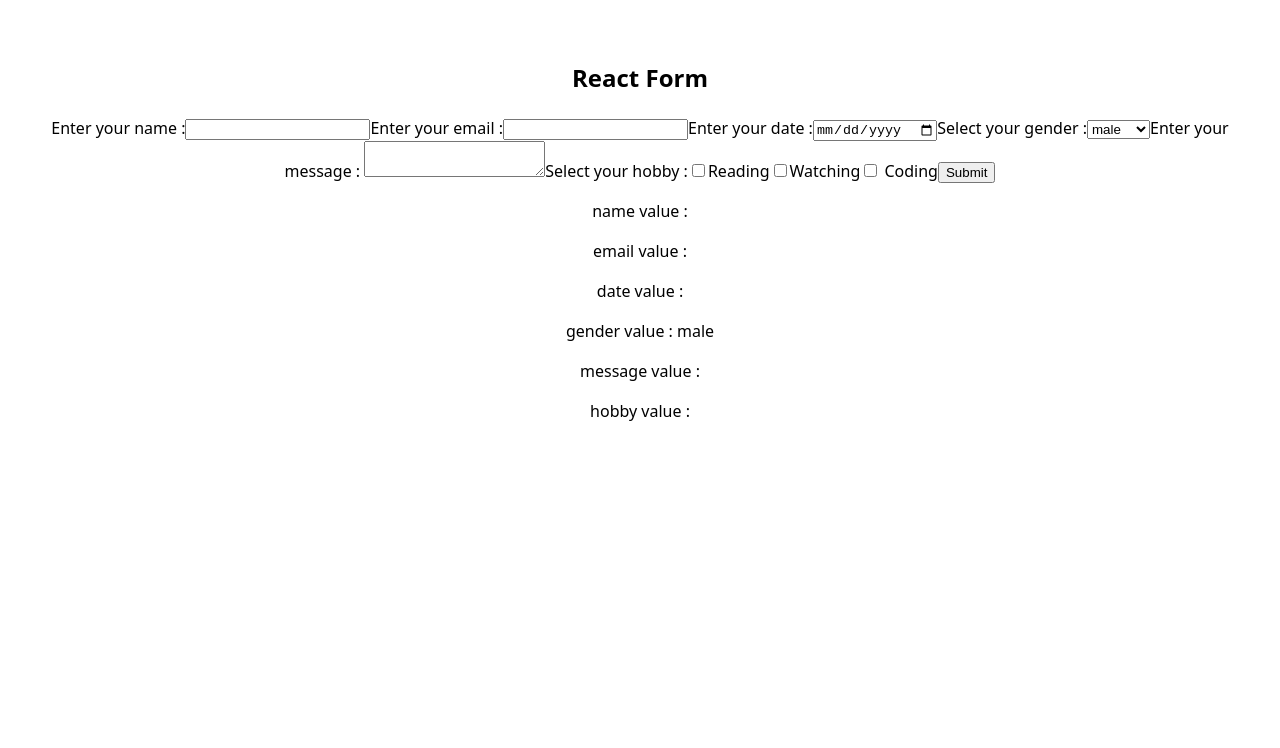
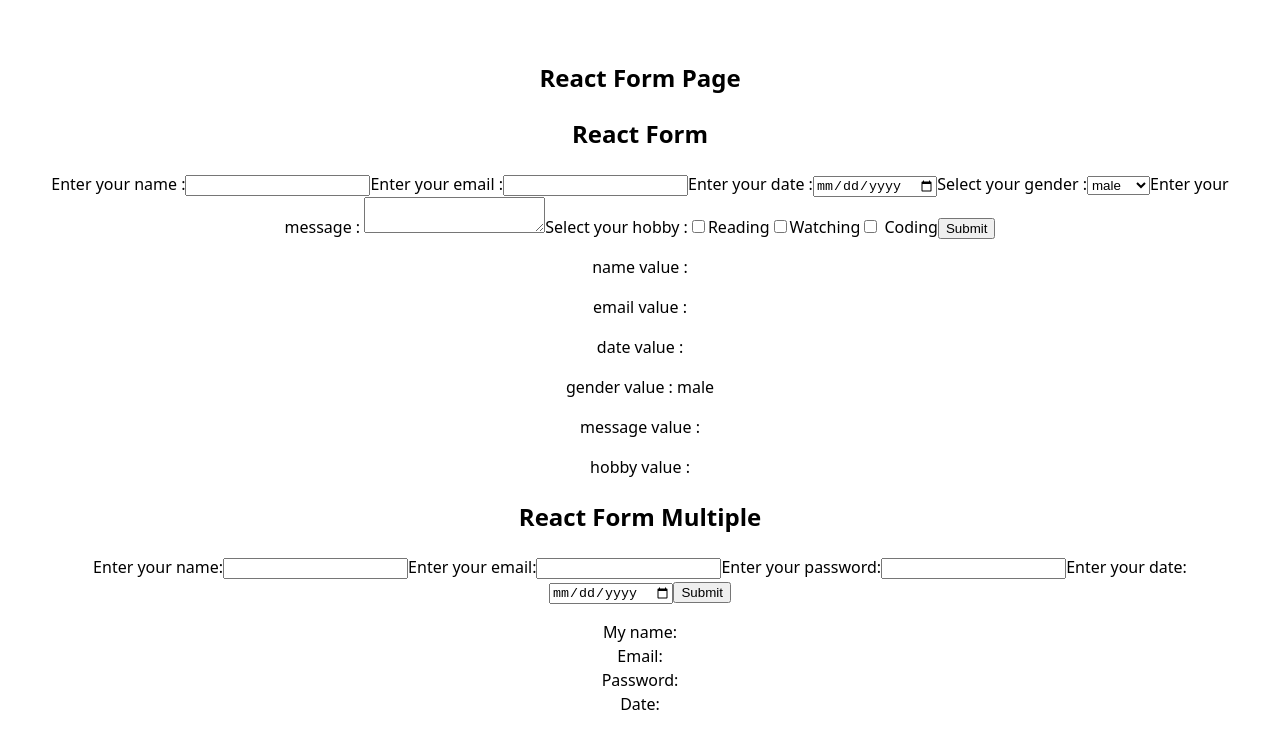
Before and after one commit to rizkydharma02/latihan-reactjs, a React (Vite) app: page /forms in a window 1280 px wide. Shown: the top 748 px of the page. Built offline with nearby package versions, Linux system fonts and the light colour scheme.

Commit message:
add react forms multiple

```diff
--- /dev/null
+++ b/src/components/ReactFormMultiple.jsx
@@ -0,0 +1,60 @@
+import { useState } from 'react';
+
+const ReactFormMultiple = () => {
+  const [inputs, setInputs] = useState({
+    name: '',
+    email: '',
+    password: '',
+    date: '',
+  });
+
+  const handleChange = (e) => {
+    setInputs((prev) => ({
+      ...prev,
+      [e.target.name]: e.target.value,
+    }));
+  };
+
+  const handleSubmit = (e) => {
+    e.preventDefault();
+    console.log('Form Data:', inputs);
+  };
+  return (
+    <div>
+      <h2>React Form Multiple</h2>
+      <form onSubmit={handleSubmit}>
+        <label htmlFor="isname">
+          Enter your name:
+          <input type="text" name="name" id="isname" onChange={handleChange} value={inputs.name} />
+        </label>
+        <label htmlFor="isemail">
+          Enter your email:
+          <input type="email" name="email" id="isemail" onChange={handleChange} value={inputs.email} />
+        </label>
+        <label htmlFor="ispassword">
+          Enter your password:
+          <input type="password" name="password" id="ispassword" onChange={handleChange} value={inputs.password} />
+        </label>
+        <label htmlFor="isdate">
+          Enter your date:
+          <input type="date" name="date" id="isdate" onChange={handleChange} value={inputs.date} />
+        </label>
+        <button type="submit">Submit</button>
+      </form>
+
+      <div>
+        <p>
+          My name: {inputs.name}
+          <br />
+          Email: {inputs.email}
+          <br />
+          Password: {inputs.password}
+          <br />
+          Date: {inputs.date}
+        </p>
+      </div>
+    </div>
+  );
+};
+
+export default ReactFormMultiple;
--- a/src/main.jsx
+++ b/src/main.jsx
@@ -10,6 +10,7 @@
 import ListViewAPI from './sections/ListViewAPI.jsx';
 import { PersistGate } from 'redux-persist/integration/react';
 import ReactForm from './components/ReactForm.jsx';
+import ListReactForm from './sections/ListReactForm.jsx';
 
 const router = createBrowserRouter([
   {
@@ -26,7 +27,7 @@
   },
   {
     path: '/forms',
-    element: <ReactForm />,
+    element: <ListReactForm />,
   },
 ]);
 
--- a/src/sections/ListReactForm.jsx
+++ b/src/sections/ListReactForm.jsx
@@ -1,10 +1,12 @@
 import ReactForm from '../components/ReactForm';
+import ReactFormMultiple from '../components/ReactFormMultiple';
 
 const ListReactForm = () => {
   return (
     <>
       <h2>React Form Page</h2>
       <ReactForm />
+      <ReactFormMultiple />
     </>
   );
 };
```
